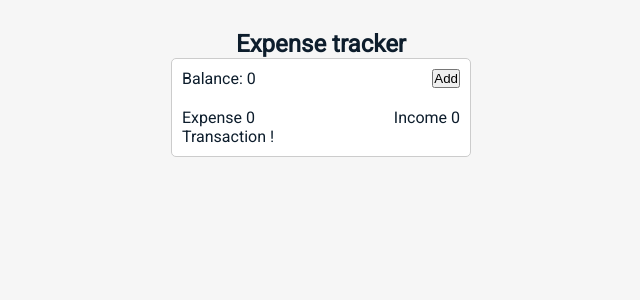
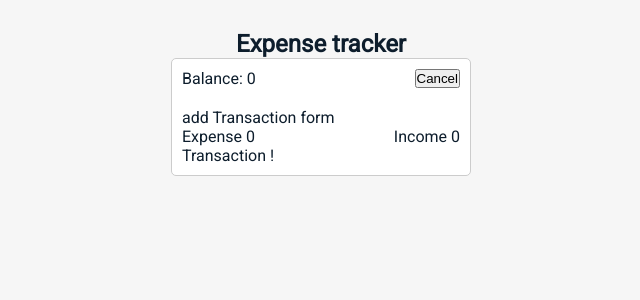
Before and after one commit to VahidTahmasebi/expense-tracker-react, a React (Create React App) app: page / in a window 1280 px wide. Both pictures are taken after a click on the button "Add". Shown: the top 300 px of the page, without its empty margins (319-959 px from the left). Built offline with nearby package versions, Linux system fonts and the light colour scheme.

Commit message:
Add OverViewComponent file

```diff
--- a/src/components/ExpenseApp.js
+++ b/src/components/ExpenseApp.js
@@ -1,4 +1,5 @@
 import { useState } from "react";
+import OverViewComponent from "./OverViewComponent";
 import TransActionComponent from "./TransActionComponent";
 
 const ExpenseApp = () => {
@@ -8,14 +9,7 @@ const ExpenseApp = () => {
 
   return (
     <section className='container'>
-      <div className='topSection'>
-        <p>Balance: {income - expense}</p>
-        <button>Add</button>
-      </div>
-      <div className='resultSection'>
-        <div>Expense {expense}</div>
-        <div>Income {income}</div>
-      </div>
+      <OverViewComponent income={income} expense={expense} />
       <TransActionComponent transactions={transactions} />
     </section>
   );
--- /dev/null
+++ b/src/components/OverViewComponent.js
@@ -0,0 +1,22 @@
+import { useState } from "react";
+
+const OverViewComponent = ({ income, expense }) => {
+  const [isShow, setIsShow] = useState();
+  return (
+    <>
+      <div className='topSection'>
+        <p>Balance: {income - expense}</p>
+        <button onClick={() => setIsShow((prevState) => !prevState)}>
+          {isShow ? "Cancel" : "Add"}
+        </button>
+      </div>
+      {isShow && <form>add Transaction form</form>}
+      <div className='resultSection'>
+        <div>Expense {expense}</div>
+        <div>Income {income}</div>
+      </div>
+    </>
+  );
+};
+
+export default OverViewComponent;
--- a/src/components/TransActionComponent.js
+++ b/src/components/TransActionComponent.js
@@ -1,4 +1,4 @@
-const TransActionComponent = (transactions) => {
+const TransActionComponent = ({ transactions }) => {
   return <section>Transaction !</section>;
 };
 
```
